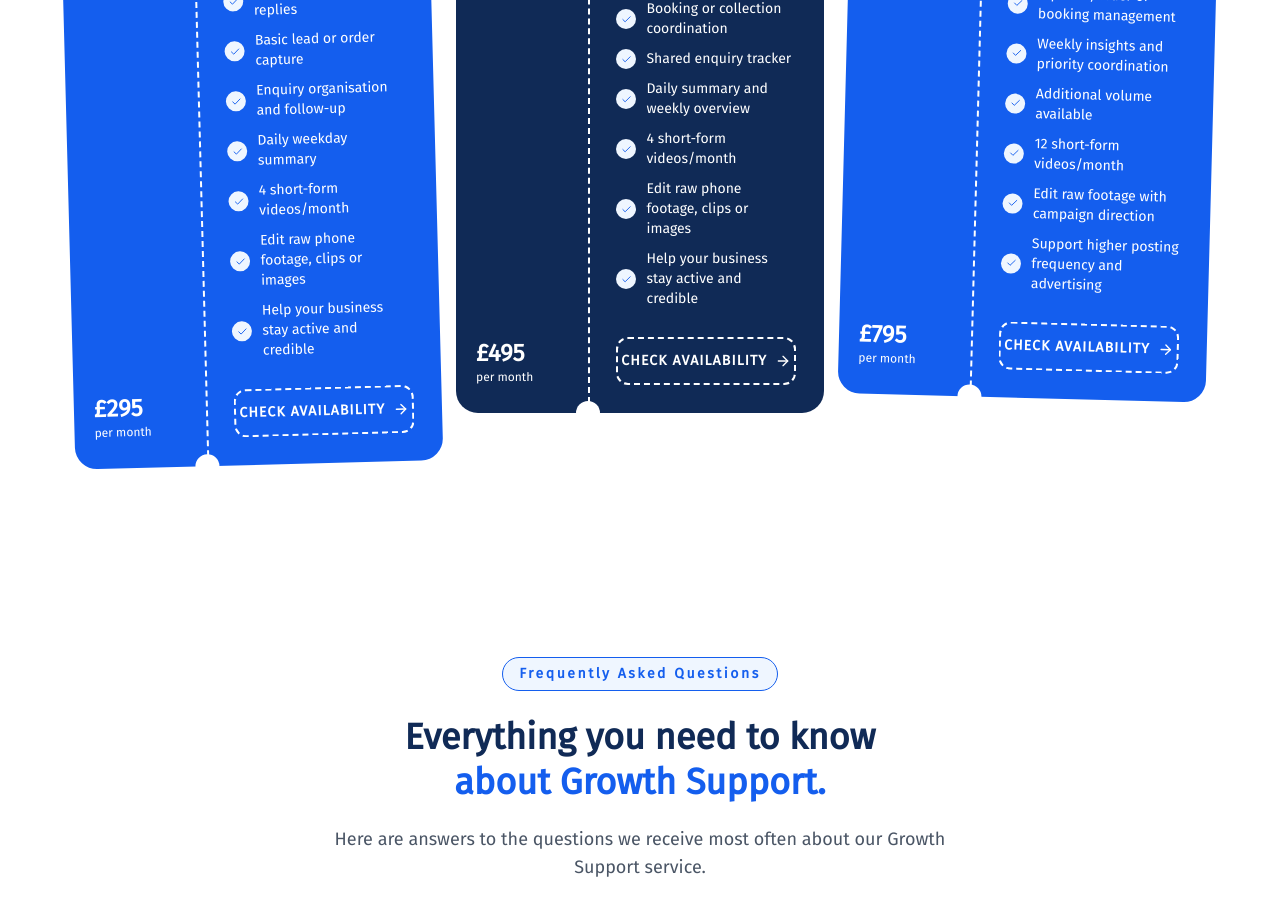
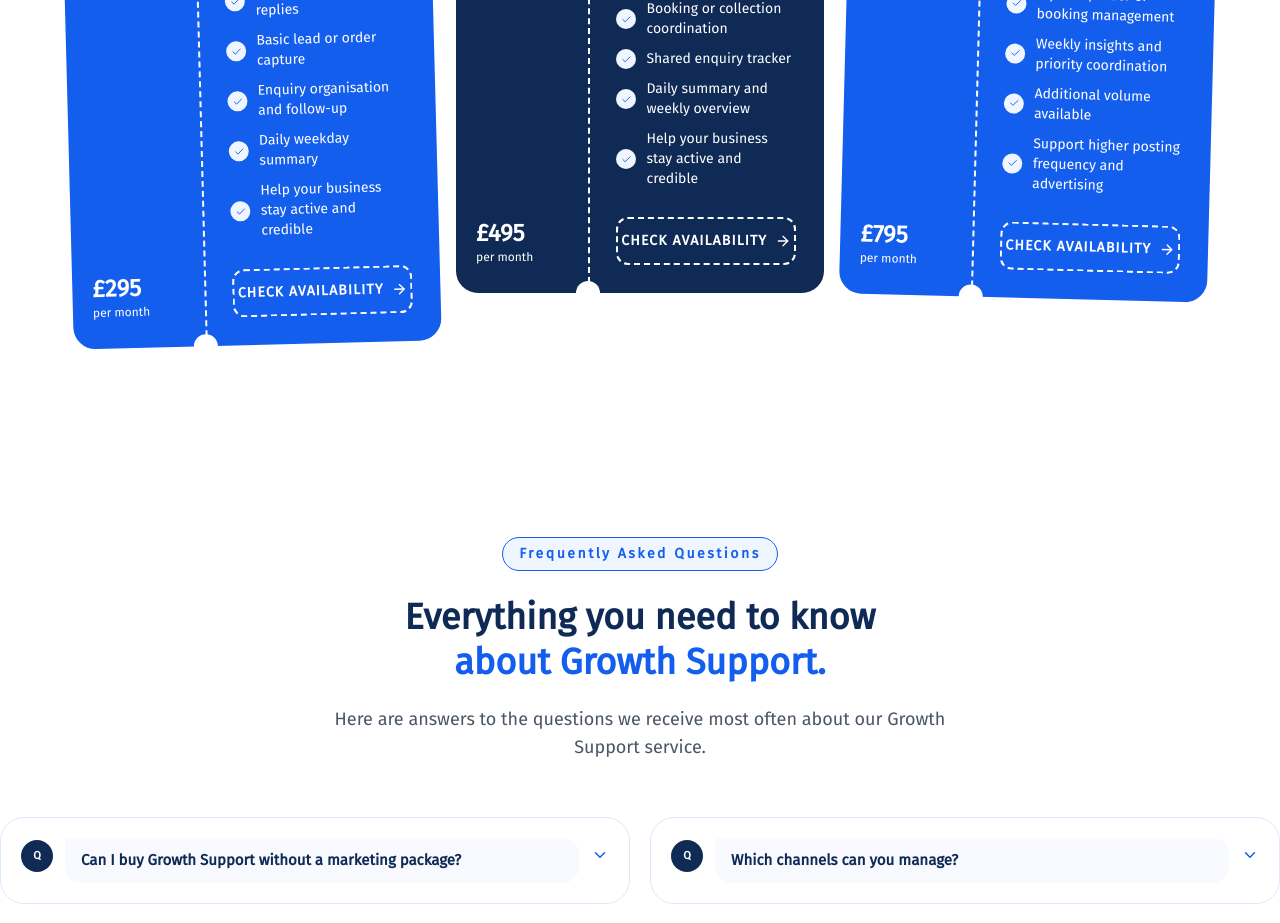
Before and after one commit to alimuhammeddev/wellranked, a Next.js app: page /growth-support in a window 1280 px wide. Shown: the part 3600-4523 px from the top of the page. Built offline with nearby package versions, Linux system fonts and the light colour scheme.

Commit message:
removed video edit from growth support package

```diff
--- a/app/growth-support/components/GrowthPricing.tsx
+++ b/app/growth-support/components/GrowthPricing.tsx
@@ -42,8 +42,6 @@ const plans: Plan[] = [
       "Basic lead or order capture",
       "Enquiry organisation and follow-up",
       "Daily weekday summary",
-      "4 short-form videos/month",
-      "Edit raw phone footage, clips or images",
       "Help your business stay active and credible",
     ],
   },
@@ -67,8 +65,6 @@ const plans: Plan[] = [
       "Booking or collection coordination",
       "Shared enquiry tracker",
       "Daily summary and weekly overview",
-      "4 short-form videos/month",
-      "Edit raw phone footage, clips or images",
       "Help your business stay active and credible",
     ],
   },
@@ -92,8 +88,6 @@ const plans: Plan[] = [
       "Pipeline, order or booking management",
       "Weekly insights and priority coordination",
       "Additional volume available",
-      "12 short-form videos/month",
-      "Edit raw footage with campaign direction",
       "Support higher posting frequency and advertising",
     ],
   },
```
